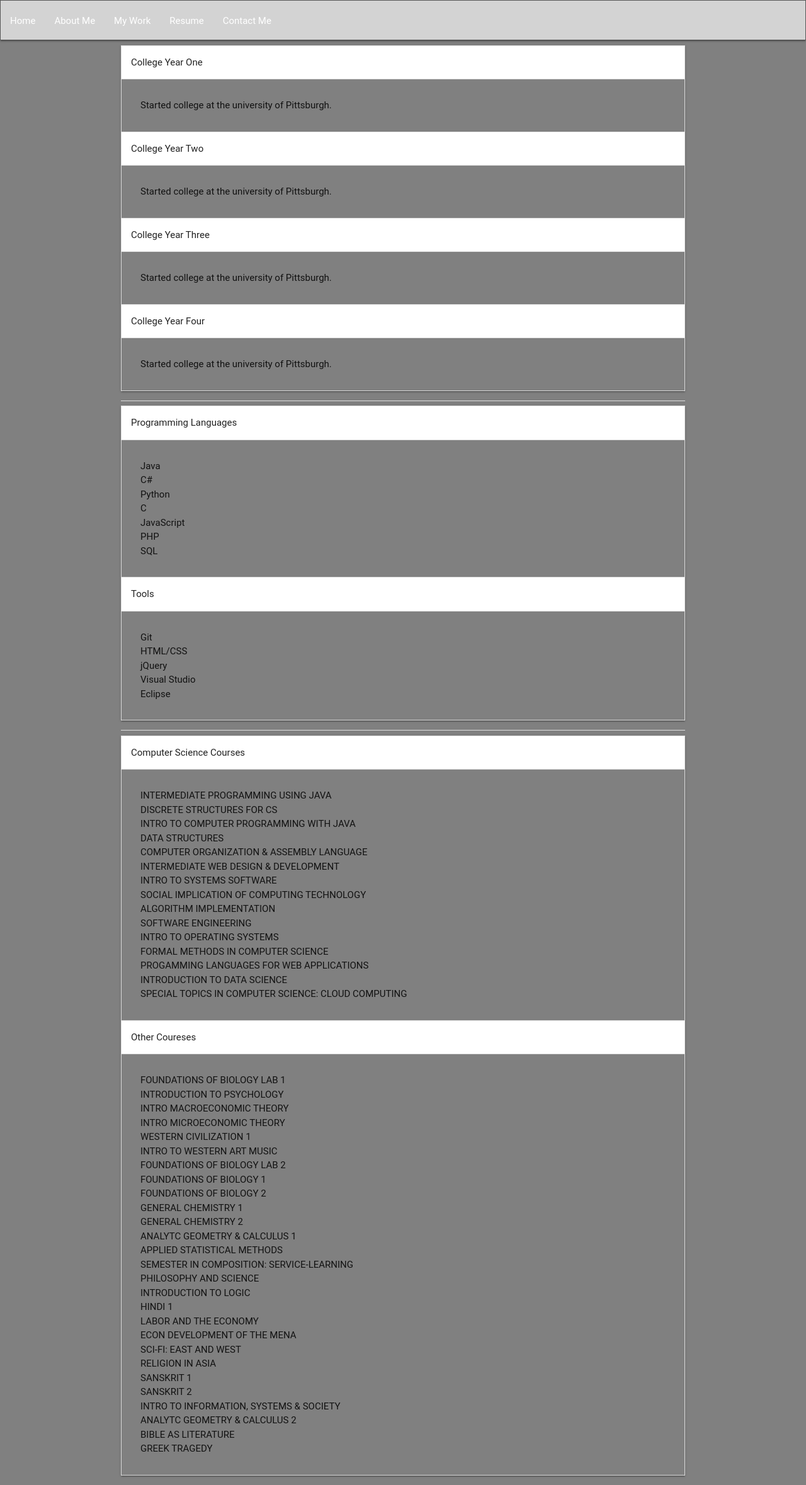
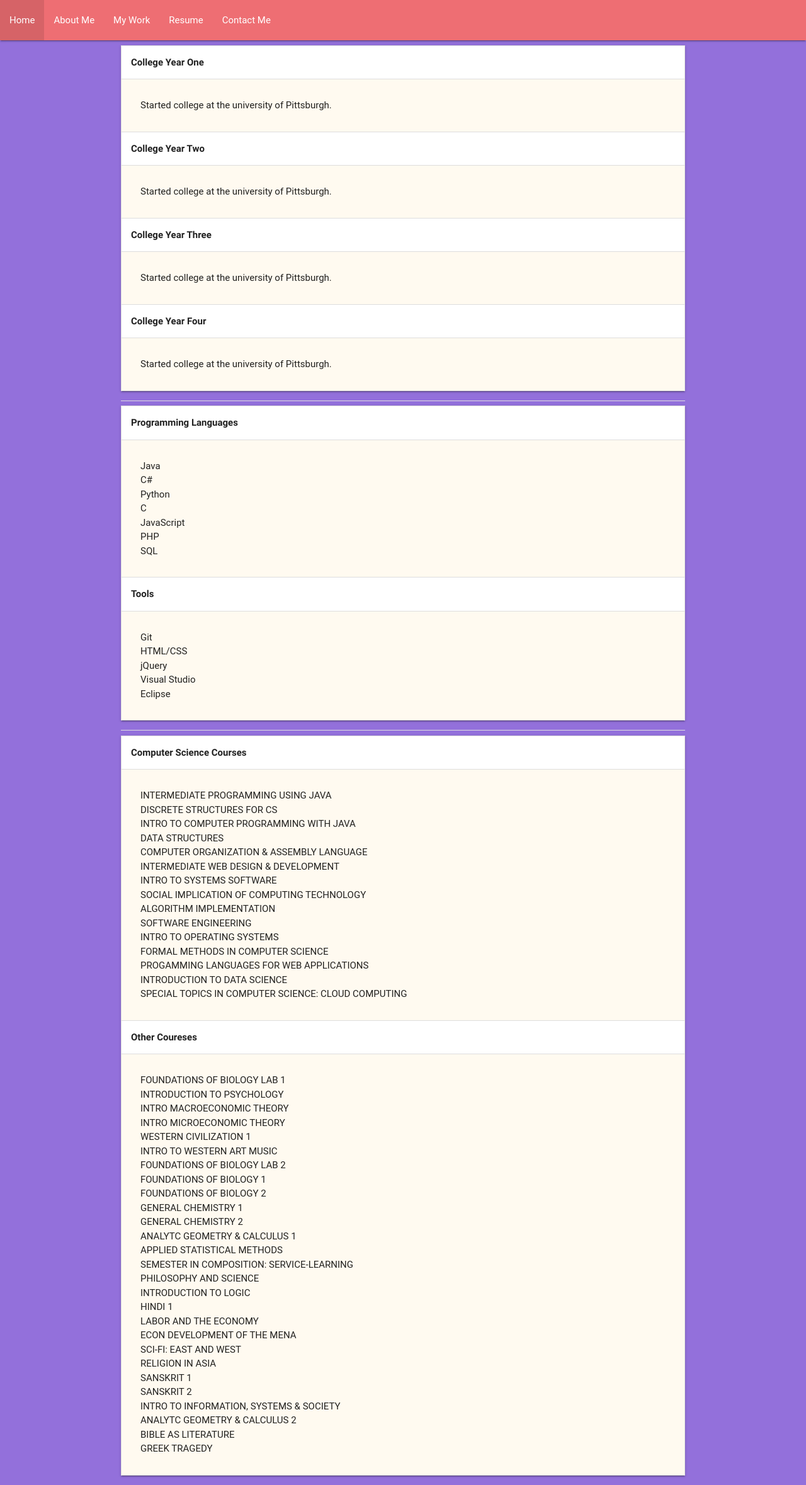
Before and after one commit to patelrohanv/CS-1520-Project, a PHP site: page / in a window 1280 px wide. Shown: the whole page at 63% size. Run offline with PHP 8.4, Linux system fonts and the light colour scheme; some libraries are stand-ins or nearby versions; some web fonts are replaced.

Commit message:
Bolded headings

```diff
--- a/css/main.css
+++ b/css/main.css
@@ -8,14 +8,16 @@ header {
     text-align: center;
 }
 
-nav {
-    color: mediumpurple;
-    border: 1px solid #555;
-    font-size: 20px;
-    text-align: center;
-    background-color: lightgrey;
+nav {}
+
+body {
+    background-color: mediumpurple;
 }
 
-body {
-    background-color: grey;
+.collapsible-body {
+    background-color: floralwhite;
 }
+
+.collapsible-header {
+    font-weight: bold;
+}
--- a/pages/about.html
+++ b/pages/about.html
@@ -24,7 +24,7 @@
         <div class="container">
             <div>
                 <h4>Elevator Pitch</h4>
-                <p>My name is Rohan Patel. I'm currently a senior at the University of Pittsburgh studying computer science and I am on track to finish my degree the summer of 2017. I enjoy learning more about and have a passion for technology; specifically,
+                <p>My name is Rohan Patel. I am currently a senior at the University of Pittsburgh studying computer science and I am on track to finish my degree the summer of 2017. I enjoy learning more about and have a passion for technology; specifically,
                     how it can be leveraged to advance and how it interects with other industries/fields.
                 </p>
             </div>
```
